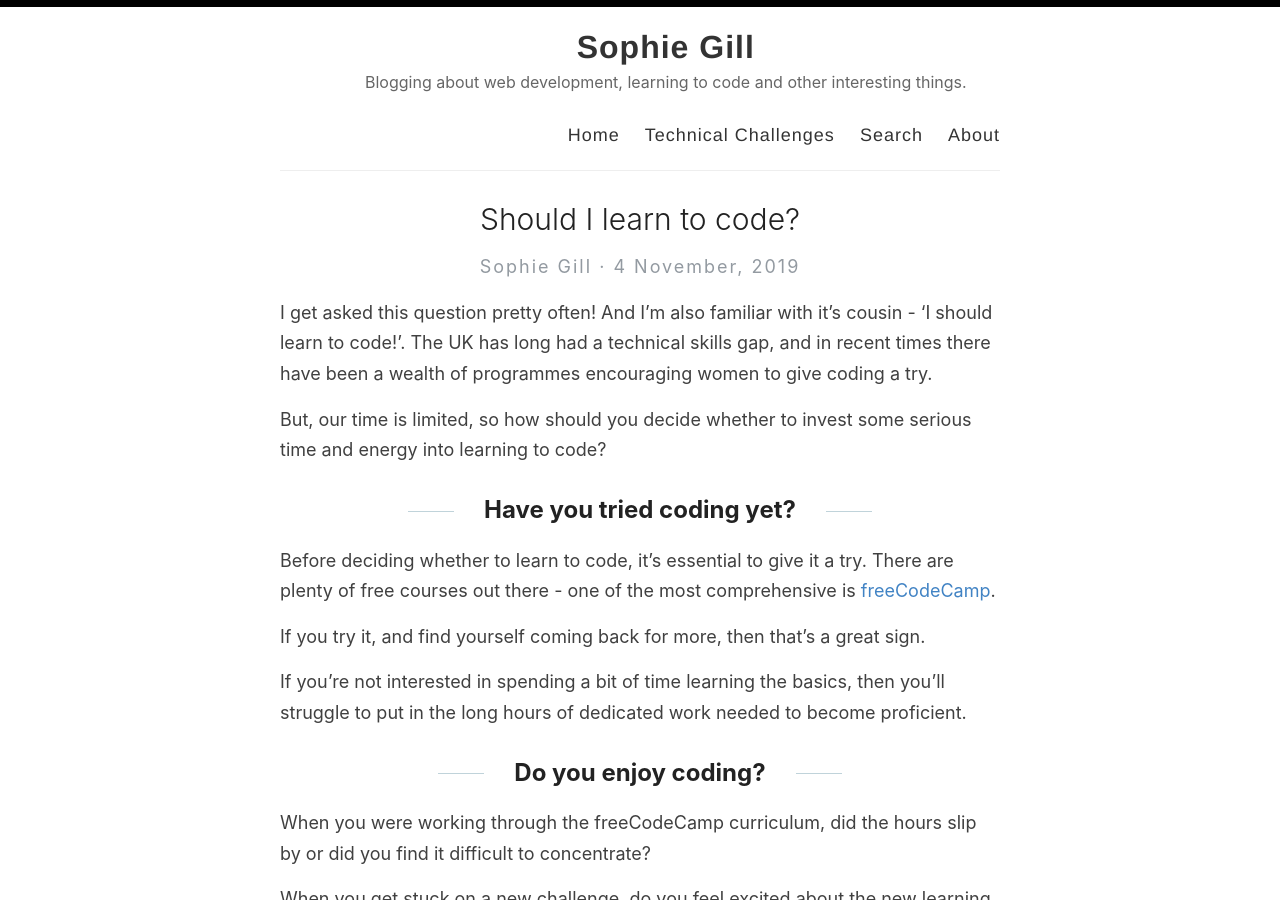
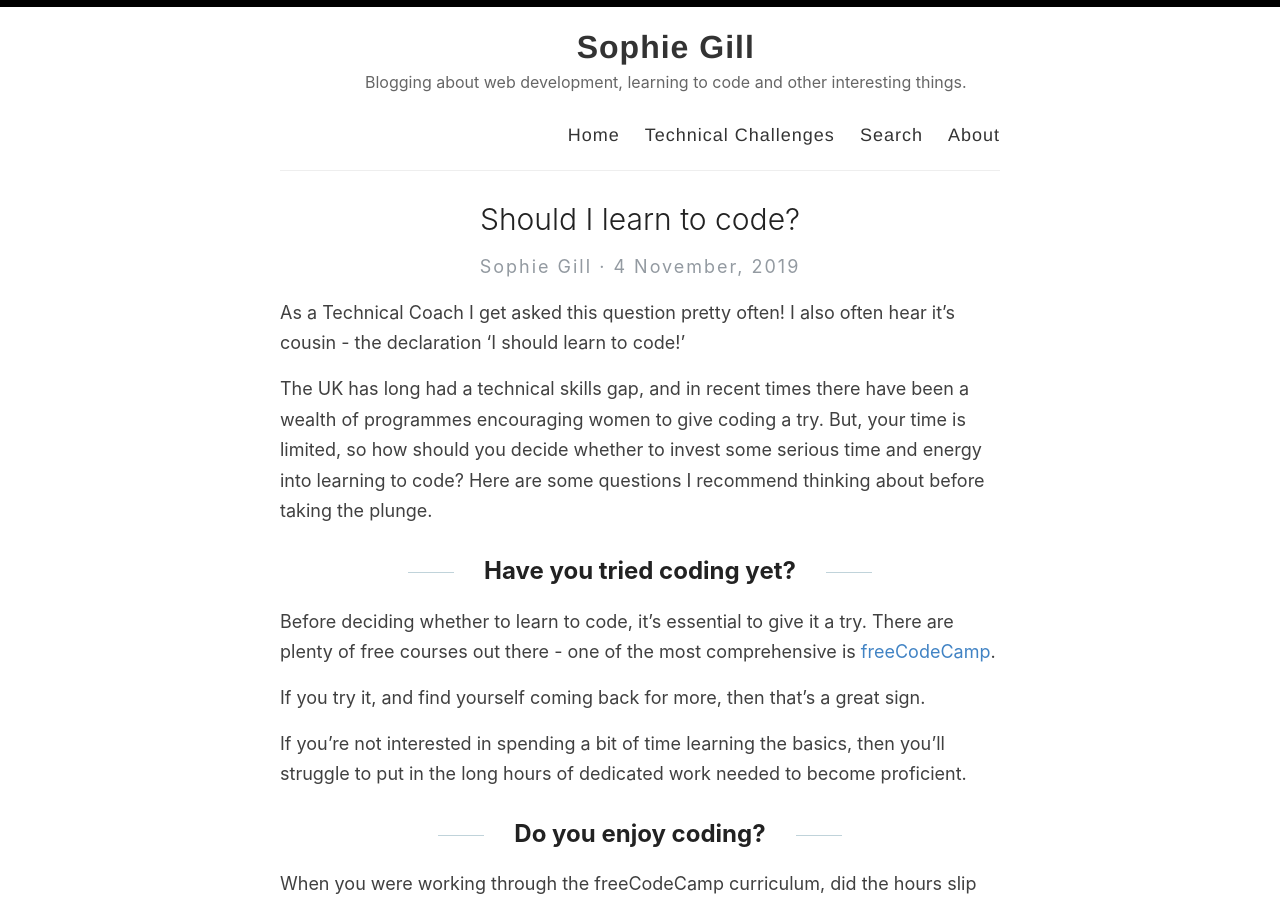
Before and after one commit to soph-g/soph-g.github.io, a Jekyll site: the page built from _posts/2019-11-04-should-i-learn-to-code.md, in a window 1280 px wide and 900 px high. Built offline with Jekyll 4.4.1, drawn with Linux system fonts in a browser that asks for light colours.

Commit message:
minor wording changes to intro

```diff
--- a/_posts/2019-11-04-should-i-learn-to-code.md
+++ b/_posts/2019-11-04-should-i-learn-to-code.md
@@ -5,9 +5,10 @@ date: 2019-11-04 21:38:00 +0000
 published: true
 ---
 
-I get asked this question pretty often! And I'm also familiar with it's cousin - 'I should learn to code!'. The UK has long had a technical skills gap, and in recent times there have been a wealth of programmes encouraging women to give coding a try.
+As a Technical Coach I get asked this question pretty often! I also often hear it's cousin -  the declaration 'I should learn to code!'
 
-But, our time is limited, so how should you decide whether to invest some serious time and energy into learning to code?
+The UK has long had a technical skills gap, and in recent times there have been a wealth of programmes encouraging women to give coding a try. But, your time is limited, so how should you decide whether to invest some serious time and energy into learning to code?
+Here are some questions I recommend thinking about before taking the plunge.
 
 ## Have you tried coding yet?
 Before deciding whether to learn to code, it's essential to give it a try. There are plenty of free courses out there - one of the most comprehensive is [freeCodeCamp](https://www.freecodecamp.org/).
```
